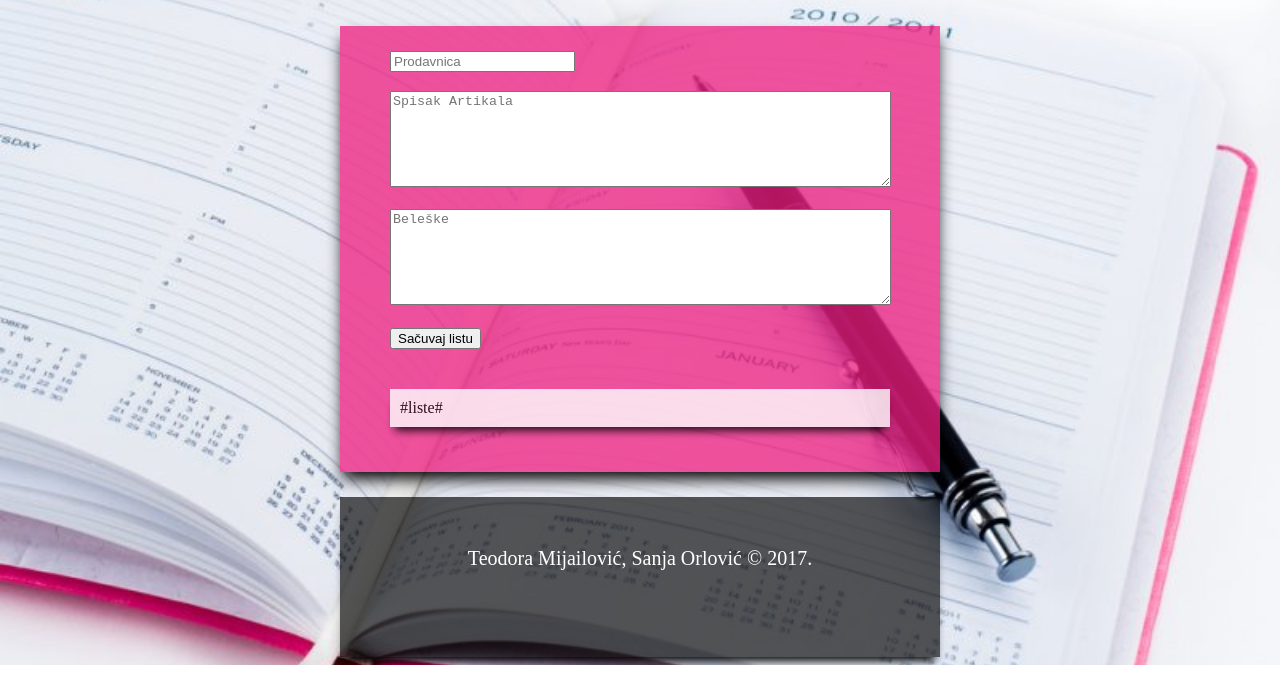
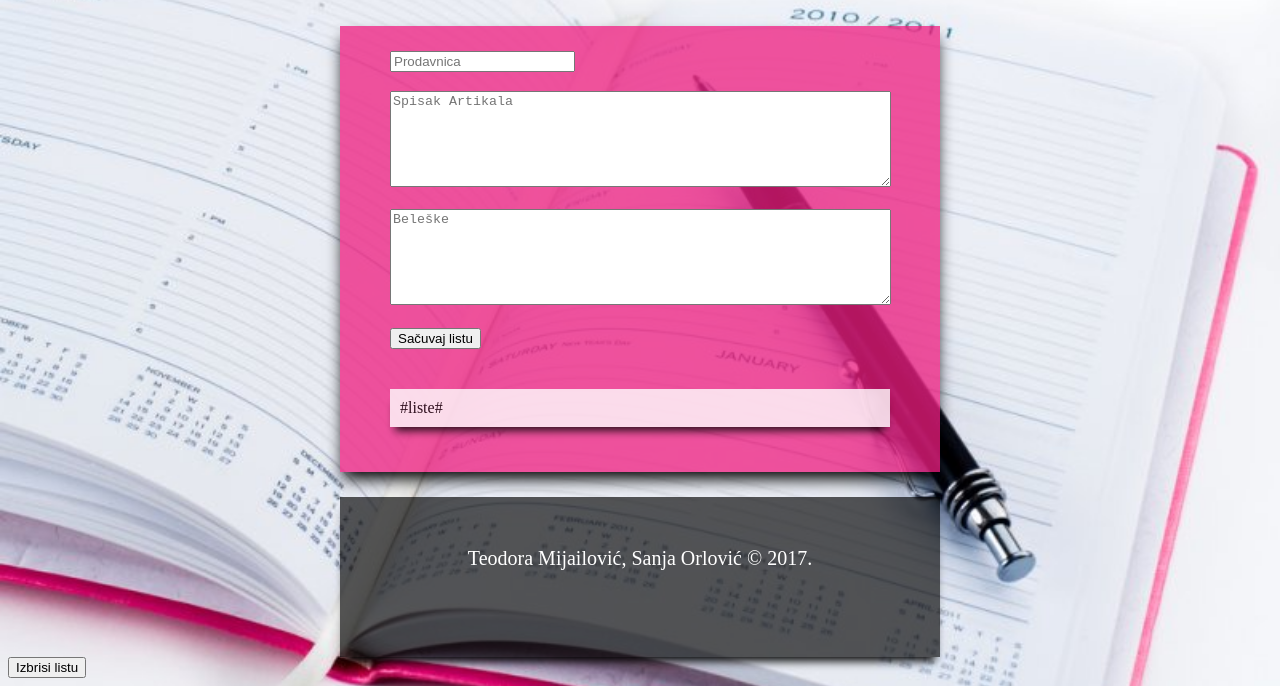
Before and after one commit to TeaSanja/Projekat, a website: page index.html in a window 1280 px wide. Shown: the part 139-825 px from the top of the page. Before the commit the page ends 804 px from the top, so only its background shows below. Drawn offline with Linux system fonts and the light colour scheme.

Commit message:
Update index.html

```diff
--- a/index.html
+++ b/index.html
@@ -38,5 +38,6 @@
         <div id="footer">
               Teodora Mijailović, Sanja Orlović © 2017.
         </div>
+<input class="submit-button" type="submit" id="Izbrisi" value="Izbrisi listu">
   </body>
 </html>
```
